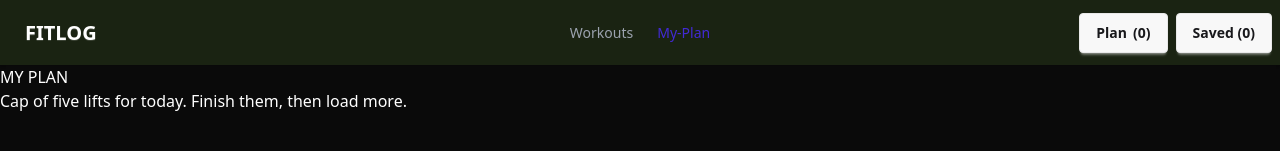
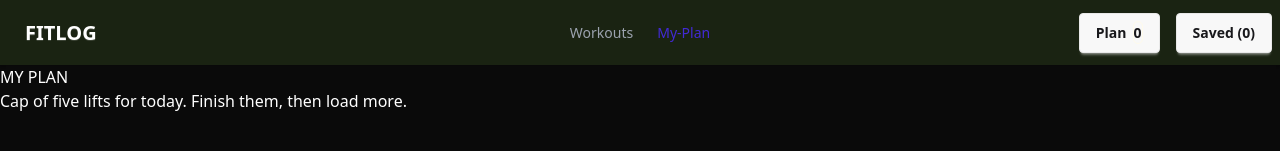
Before and after one commit to abdussamad99/b14-a6-fit, a Next.js app: page /myplan in a window 1280 px wide. Shown: the top 151 px of the page. Built offline with nearby package versions, Linux system fonts and the light colour scheme.

Commit message:
fixed link button and footer section

```diff
--- a/src/component/Navbar.tsx
+++ b/src/component/Navbar.tsx
@@ -1,5 +1,7 @@
 import NavbarButtons from "@/component/Navbarbuttons";
 import NavLinks from "@/component/NavLinks";
+import Link from "next/link";
+
 
 const Navbar = () => {
   const navlink = (
@@ -27,7 +29,7 @@ const Navbar = () => {
             {navlink}
           </ul>
         </div>
-        <a className="btn btn-ghost text-xl text-[#ffffff]">FITLOG</a>
+        <Link href="/" className="btn btn-ghost text-xl text-[#ffffff]">FITLOG</Link>
       </div>
       <div className="navbar-center hidden lg:flex">
         <ul className="menu menu-horizontal text-[#9ca3af] px-1">
--- a/src/component/Navbarbuttons.tsx
+++ b/src/component/Navbarbuttons.tsx
@@ -5,11 +5,11 @@ import Link from "next/link";
 const NavbarButtons = () => {
   const { todaysPlan, saved } = useContextProvider();
   return (
-    <div className="flex gap-2">
+    <div className="flex gap-4 text-white">
       <Link className="btn" href="/myplan">
-        Plan<span>({todaysPlan.length})</span>
+        Plan<span className="border border-amber-50 rounded-2xl">{todaysPlan.length}</span>
       </Link>
-      <Link className="btn" href={"/workout"}>
+      <Link className="btn" href={"/myplan"}>
         Saved ({saved.length})
       </Link>
     </div>
```
